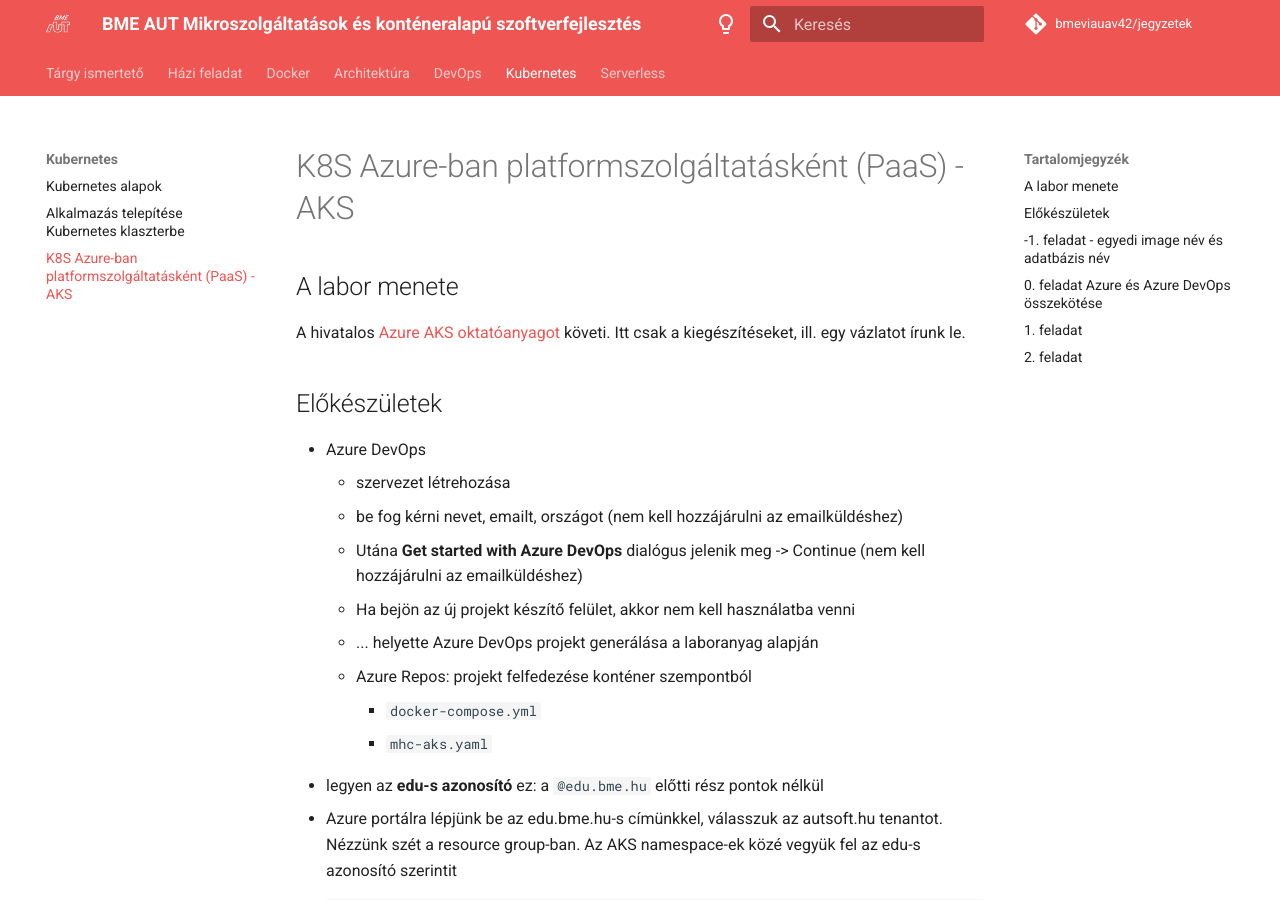
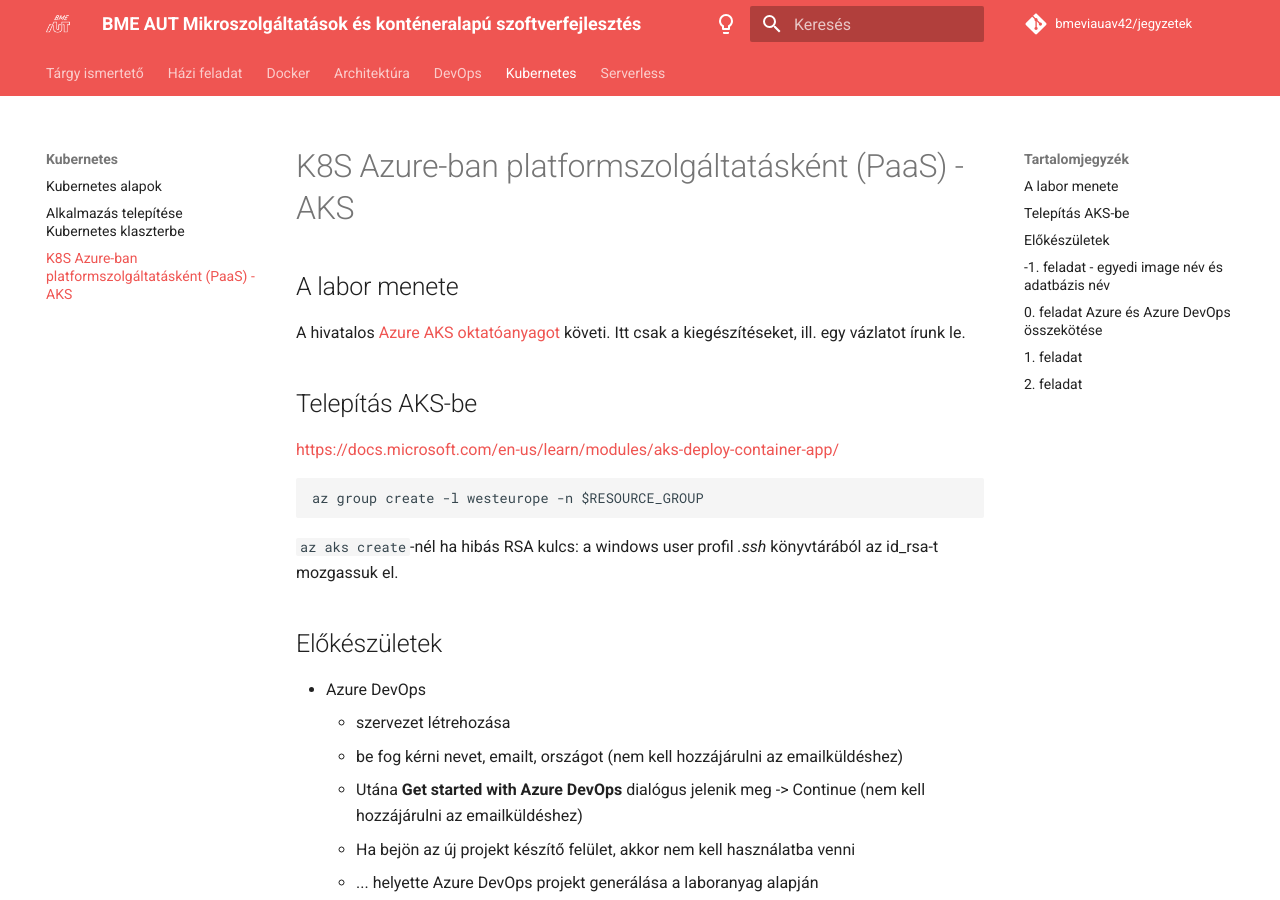
Before and after one commit to bmeviauav42/jegyzetek, an MkDocs documentation site: the page built from docs/AKS/aks.md, in a window 1280 px wide and 900 px high. Built offline with MkDocs 1.6.1 and Material for MkDocs 9.7.7, drawn with Linux system fonts in a browser that asks for light colours; comment, search, counter and statistics services are not loaded.

Commit message:
Update aks.md

````diff
--- a/docs/AKS/aks.md
+++ b/docs/AKS/aks.md
@@ -3,6 +3,17 @@
 ## A labor menete
 
 A hivatalos [Azure AKS oktatóanyagot](https://docs.microsoft.com/en-us/learn/paths/intro-to-kubernetes-on-azure/) követi. Itt csak a kiegészítéseket, ill. egy vázlatot írunk le.
+
+## Telepítás AKS-be
+
+https://docs.microsoft.com/en-us/learn/modules/aks-deploy-container-app/
+
+```
+az group create -l westeurope -n $RESOURCE_GROUP
+```
+
+`az aks create`-nél ha hibás RSA kulcs: a windows user profil *.ssh* könyvtárából az id_rsa-t mozgassuk el.
+
 
 ## Előkészületek
 
````
